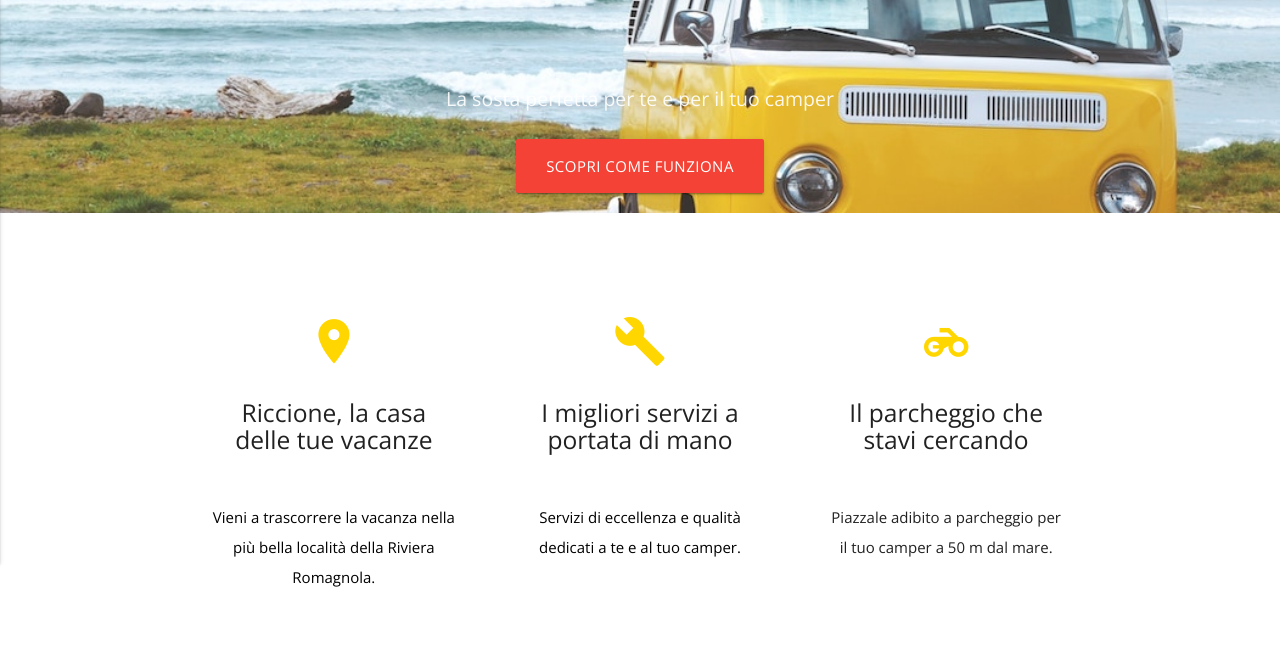
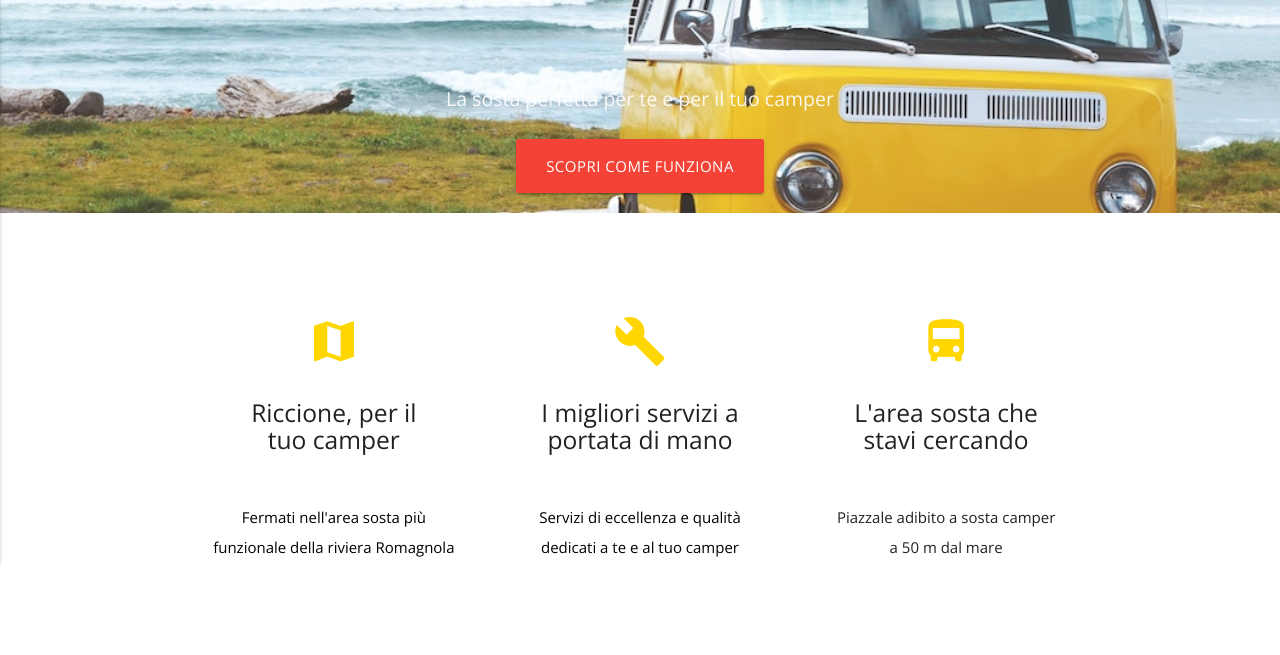
Before and after one commit to camperlovericcione/Camper, a plain HTML site: page index.html in a window 1280 px wide. Shown: the part 297-952 px from the top of the page. Drawn offline with nearby package versions, Linux system fonts and the light colour scheme; a script that the page names is missing.

Commit message:
google analytics

```diff
--- a/index.html
+++ b/index.html
@@ -78,11 +78,11 @@
         <div class="row">
           <div class="col s12 m4">
             <div class="icon-block">
-              <h2 class="center yellow-text text-accent-4"><i class="material-icons">place</i></h2>
-              <h5 class="center">Riccione, la casa <br> delle tue vacanze</h5>
+              <h2 class="center yellow-text text-accent-4"><i class="material-icons">map</i></h2>
+              <h5 class="center">Riccione, per il <br> tuo camper</h5>
               <br>
 
-              <p class=" center black-text text-accent-4 light">Vieni a trascorrere la vacanza nella più bella località della Riviera Romagnola.</p>
+              <p class=" center black-text text-accent-4 light">Fermati nell'area sosta più funzionale della riviera Romagnola</p>
             </div>
           </div>
 
@@ -92,17 +92,17 @@
               <h5 class="center">I migliori servizi a <br> portata di mano</h5>
               <br>
 
-              <p class="center black-text text-accent-4 light">Servizi di eccellenza e qualità <br> dedicati a te e al tuo camper.</p>
+              <p class="center black-text text-accent-4 light">Servizi di eccellenza e qualità <br> dedicati a te e al tuo camper</p>
             </div>
           </div>
 
           <div class="col s12 m4">
             <div class="icon-block">
-              <h2 class="center yellow-text text-accent-4"><i class="material-icons">motorcycle</i></h2>
-              <h5 class="center">Il parcheggio che <br> stavi cercando</h5>
+              <h2 class="center yellow-text text-accent-4"><i class="material-icons">directions_bus</i></h2>
+              <h5 class="center">L'area sosta che <br> stavi cercando</h5>
               <br>
 
-              <p class="center bl-text text-accent-4 light">Piazzale adibito a parcheggio per <br> il tuo camper a 50 m dal mare.</p>
+              <p class="center bl-text text-accent-4 light">Piazzale adibito a sosta camper <br> a 50 m dal mare</p>
             </div>
           </div>
         </div>
@@ -192,5 +192,17 @@
 
   <script> (function() { var qs,js,q,s,d=document, gi=d.getElementById, ce=d.createElement, gt=d.getElementsByTagName, id="typef_orm_share", b="https://embed.typeform.com/"; if(!gi.call(d,id)){ js=ce.call(d,"script"); js.id=id; js.src=b+"embed.js"; q=gt.call(d,"script")[0]; q.parentNode.insertBefore(js,q) } })() </script>
 
+  <!-- google analytics -->
+  <script>
+  (function(i,s,o,g,r,a,m){i['GoogleAnalyticsObject']=r;i[r]=i[r]||function(){
+  (i[r].q=i[r].q||[]).push(arguments)},i[r].l=1*new Date();a=s.createElement(o),
+  m=s.getElementsByTagName(o)[0];a.async=1;a.src=g;m.parentNode.insertBefore(a,m)
+  })(window,document,'script','https://www.google-analytics.com/analytics.js','ga');
+
+  ga('create', 'UA-105400499-1', 'auto');
+  ga('send', 'pageview');
+
+  </script>
+
   </body>
 </html>
```
